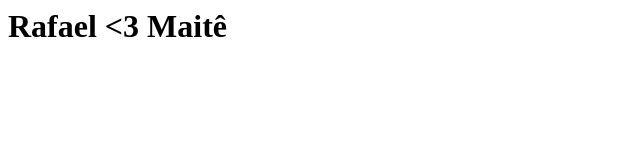
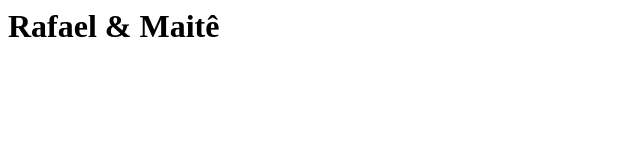
Before and after one commit to rafamuvi/rafamuvi.github.io, a plain HTML site: page index.html in a window 1280 px wide. Shown: the whole page, without its empty margins (0-640 px from the left). Drawn offline with Linux system fonts and the light colour scheme.

Commit message:
Update index.html

```diff
--- a/index.html
+++ b/index.html
@@ -1 +1 @@
-<h1>Rafael <3 Maitê</h1>
+<h1>Rafael & Maitê</h1>
```
